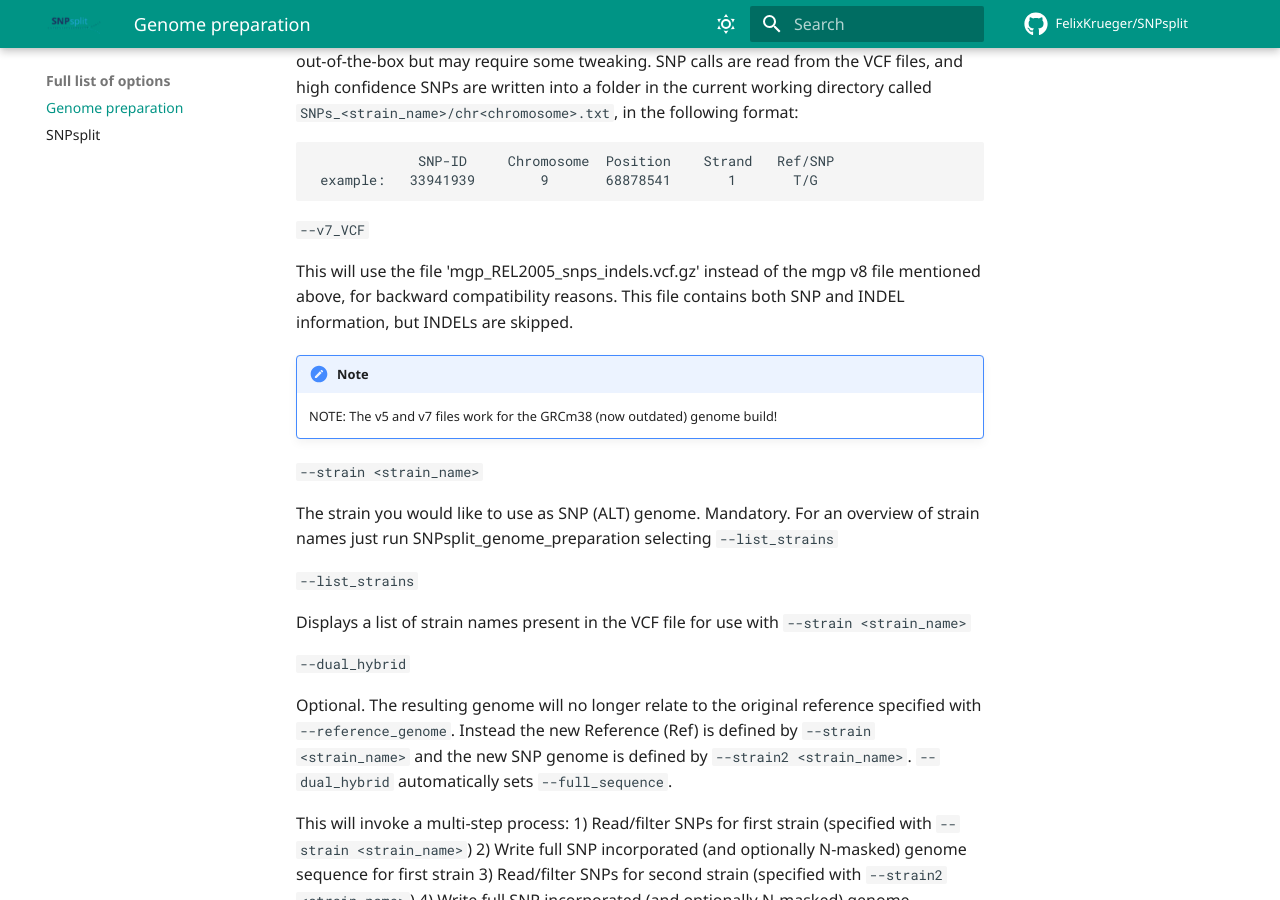
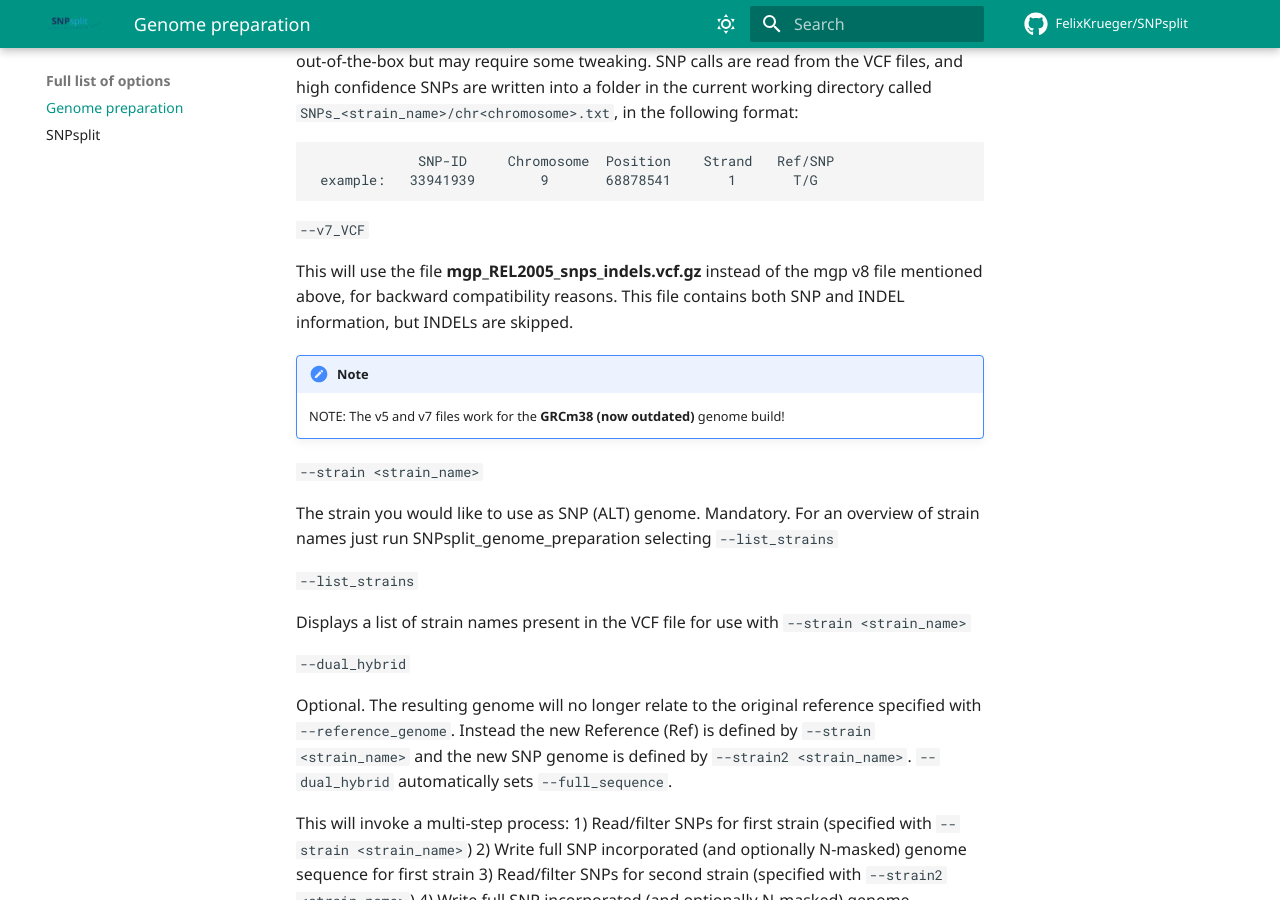
Before and after one commit to FelixKrueger/SNPsplit, an MkDocs documentation site: the page built from docs/options/genome_prep_options.md, in a window 1280 px wide and 900 px high, scrolled down 421 px. Built offline with MkDocs 1.6.1 and Material for MkDocs 9.7.7, drawn with Linux system fonts in a browser that asks for light colours; comment, search, counter and statistics services are not loaded.

Commit message:
go for it

```diff
--- a/docs/options/genome_prep_options.md
+++ b/docs/options/genome_prep_options.md
@@ -15,10 +15,10 @@ Mandatory file specifying SNP information for mouse strains from the [Mouse Geno
 
 `--v7_VCF`
 
-This will use the file 'mgp_REL2005_snps_indels.vcf.gz' instead of the mgp v8 file mentioned above, for backward compatibility reasons. This file contains both SNP and INDEL information, but INDELs are skipped.
+This will use the file **mgp_REL2005_snps_indels.vcf.gz** instead of the mgp v8 file mentioned above, for backward compatibility reasons. This file contains both SNP and INDEL information, but INDELs are skipped.
 
 !!! note
-    NOTE: The v5 and v7 files work for the GRCm38 (now outdated) genome build!
+    NOTE: The v5 and v7 files work for the **GRCm38 (now outdated)** genome build!
 
 `--strain <strain_name>`
 
```
